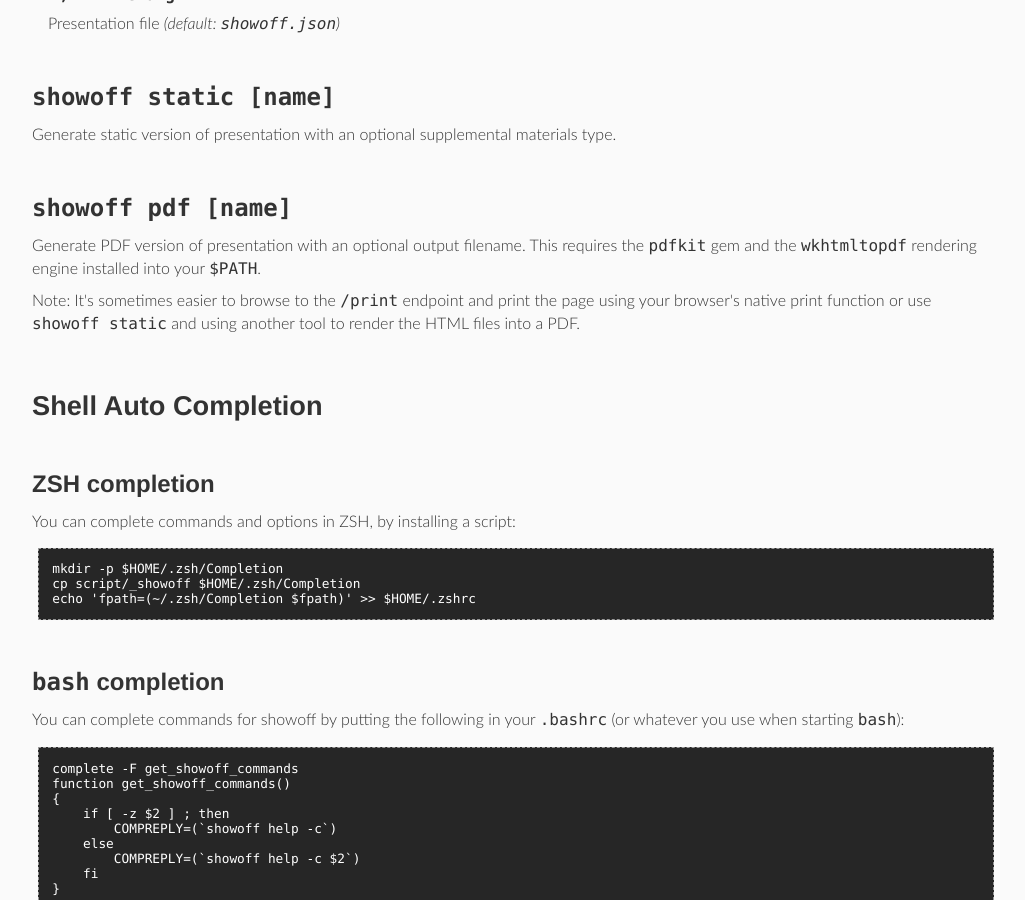
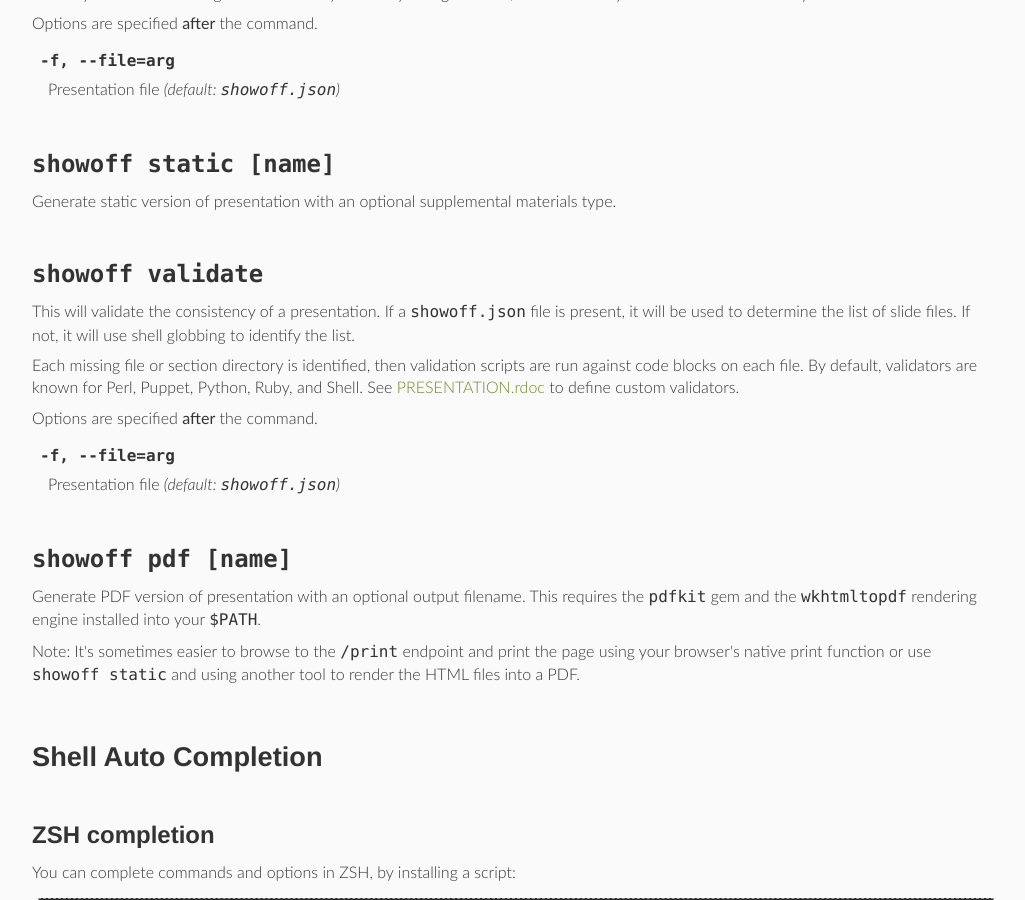
Before and after one commit to binford2k/showoff, a Jekyll site: the page documentation/COMMANDLINE_rdoc.html, which Jekyll copies as it is, in a window 1280 px wide and 900 px high, scrolled down 3018 px. Shown: the whole window, without its empty margins (248-1273 px from the left). Built offline with Jekyll 4.4.1, drawn with Linux system fonts in a browser that asks for light colours; some web fonts are replaced; some of the changed text lies outside the part shown.

Commit message:
updating docs

```diff
--- a/documentation/COMMANDLINE_rdoc.html
+++ b/documentation/COMMANDLINE_rdoc.html
@@ -65,6 +65,7 @@
     <li><a href="#label-showoff+serve"><code>showoff serve</code></a>
     <li><a href="#label-showoff+skeleton"><code>showoff skeleton</code></a>
     <li><a href="#label-showoff+static+-5Bname-5D"><code>showoff static [name]</code></a>
+    <li><a href="#label-showoff+validate"><code>showoff validate</code></a>
     <li><a href="#label-showoff+pdf+-5Bname-5D"><code>showoff pdf [name]</code></a>
     <li><a href="#label-Shell+Auto+Completion">Shell Auto Completion</a>
     <li><a href="#label-ZSH+completion">ZSH completion</a>
@@ -143,6 +144,9 @@ your arguments have dashes in them</p>
 </dd><dt><code>static</code>
 <dd>
 <p>Generate static version of presentation</p>
+</dd><dt><code>validate</code>
+<dd>
+<p>Validate the consistency of your presentation</p>
 </dd></dl>
 
 <h2 id="label-showoff+help+-5Bcommand-5D"><code>showoff help [command]</code><span><a href="#label-showoff+help+-5Bcommand-5D">&para;</a> <a href="#top">&uarr;</a></span></h2>
@@ -267,6 +271,25 @@ directories for you.</p>
 <p>Generate static version of presentation with an optional supplemental
 materials type.</p>
 
+<h2 id="label-showoff+validate"><code>showoff validate</code><span><a href="#label-showoff+validate">&para;</a> <a href="#top">&uarr;</a></span></h2>
+
+<p>This will validate the consistency of a presentation. If a
+<code>showoff.json</code> file is present, it will be used to determine the
+list of slide files. If not, it will use shell globbing to identify the
+list.</p>
+
+<p>Each missing file or section directory is identified, then validation
+scripts are run against code blocks on each file. By default, validators
+are known for Perl, Puppet, Python, Ruby, and Shell. See <a
+href="PRESENTATION_rdoc.html">PRESENTATION.rdoc</a> to define custom
+validators.</p>
+
+<p>Options are specified <strong>after</strong> the command.</p>
+<dl class="rdoc-list label-list"><dt><code>-f, --file=arg</code>
+<dd>
+<p>Presentation file <em>(default: <code>showoff.json</code>)</em></p>
+</dd></dl>
+
 <h2 id="label-showoff+pdf+-5Bname-5D"><code>showoff pdf [name]</code><span><a href="#label-showoff+pdf+-5Bname-5D">&para;</a> <a href="#top">&uarr;</a></span></h2>
 
 <p>Generate PDF version of presentation with an optional output filename. This
--- a/documentation/table_of_contents.html
+++ b/documentation/table_of_contents.html
@@ -80,6 +80,7 @@
       <li><a href="COMMANDLINE_rdoc.html#label-showoff+serve">showoff serve</a>
       <li><a href="COMMANDLINE_rdoc.html#label-showoff+skeleton">showoff skeleton</a>
       <li><a href="COMMANDLINE_rdoc.html#label-showoff+static+-5Bname-5D">showoff static [name]</a>
+      <li><a href="COMMANDLINE_rdoc.html#label-showoff+validate">showoff validate</a>
       <li><a href="COMMANDLINE_rdoc.html#label-showoff+pdf+-5Bname-5D">showoff pdf [name]</a>
       <li><a href="COMMANDLINE_rdoc.html#label-Shell+Auto+Completion">Shell Auto Completion</a>
       <li><a href="COMMANDLINE_rdoc.html#label-ZSH+completion">ZSH completion</a>
@@ -140,6 +141,7 @@
       <li><a href="PRESENTATION_rdoc.html#label-Defining+slides+using+the+sections+setting.">Defining slides using the sections setting.</a>
       <li><a href="PRESENTATION_rdoc.html#label-Running+without+a+showoff.json">Running without a showoff.json</a>
       <li><a href="PRESENTATION_rdoc.html#label-Protected+presentations">Protected presentations</a>
+      <li><a href="PRESENTATION_rdoc.html#label-In-slide+code+validation+scripts">In-slide code validation scripts</a>
       <li><a href="PRESENTATION_rdoc.html#label-Markdown+Engine">Markdown Engine</a>
       <li><a href="PRESENTATION_rdoc.html#label-Default+options">Default options</a>
       <li><a href="PRESENTATION_rdoc.html#label-Maruku">Maruku</a>
```
Also changed, not shown: documentation/PRESENTATION_rdoc.html (+27 -0 lines), 4 other files.
